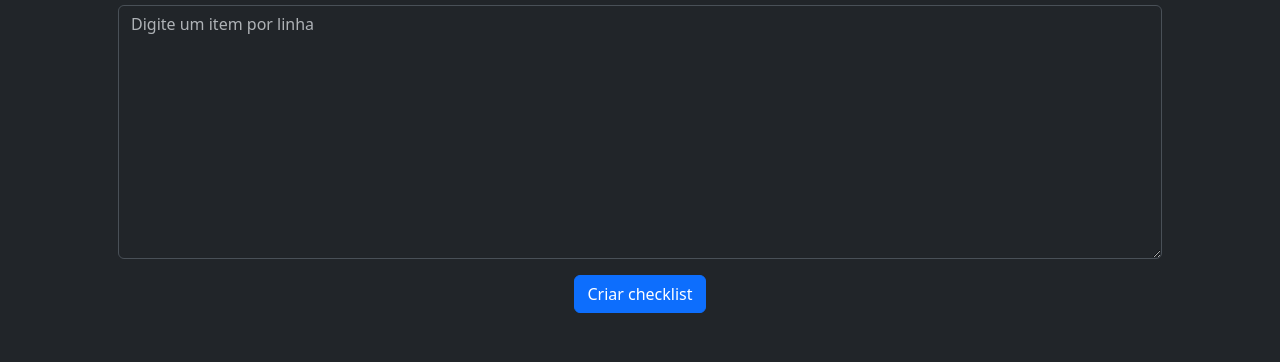
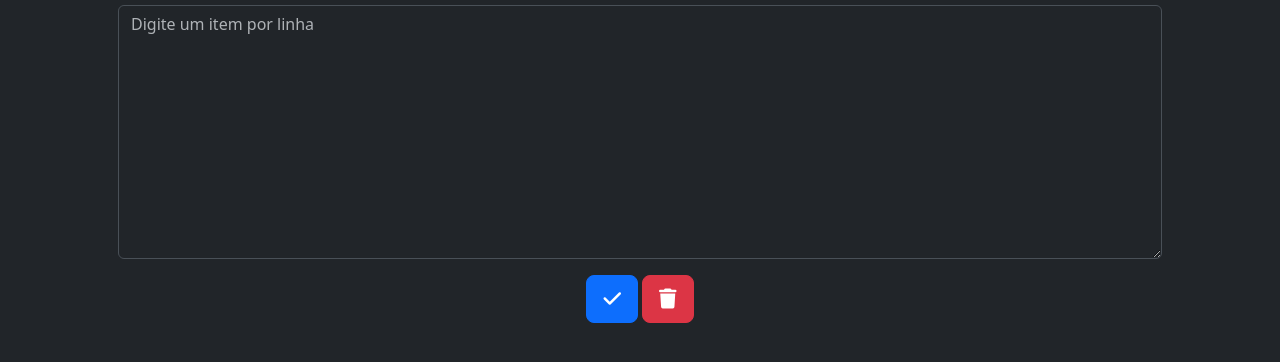
Before and after one commit to kbrilhante/CDK_Checklist, a plain HTML site: page index.html in a window 1280 px wide. Shown: the part 150-512 px from the top of the page. Drawn offline with nearby package versions, Linux system fonts and the light colour scheme.

Commit message:
Update index.html

```diff
--- a/index.html
+++ b/index.html
@@ -28,7 +28,14 @@
         <h1 class="display-4 text-center">Checklist</h1>
         <label for="txtItens" class="form-label">Lista:</label>
         <textarea name="txtItens" id="txtItens" cols="50" rows="10" placeholder="Digite um item por linha" class="form-control"></textarea>
-        <button class="btn btn-primary d-block mx-auto my-3" onclick="create()">Criar checklist</button>
+        <div class="mx-auto text-center">
+            <button class="btn btn-primary btn-lg d-inline-block mx-auto my-3" onclick="create()">
+                <i class="fa-solid fa-check"></i>
+            </button>
+            <button class="btn btn-danger btn-lg d-inline-block mx-auto my-3" onclick="del()">
+                <i class="fa-solid fa-trash"></i>
+            </button>
+        </div>
     </div>
 
     <script src="./script/create.js"></script>
```
